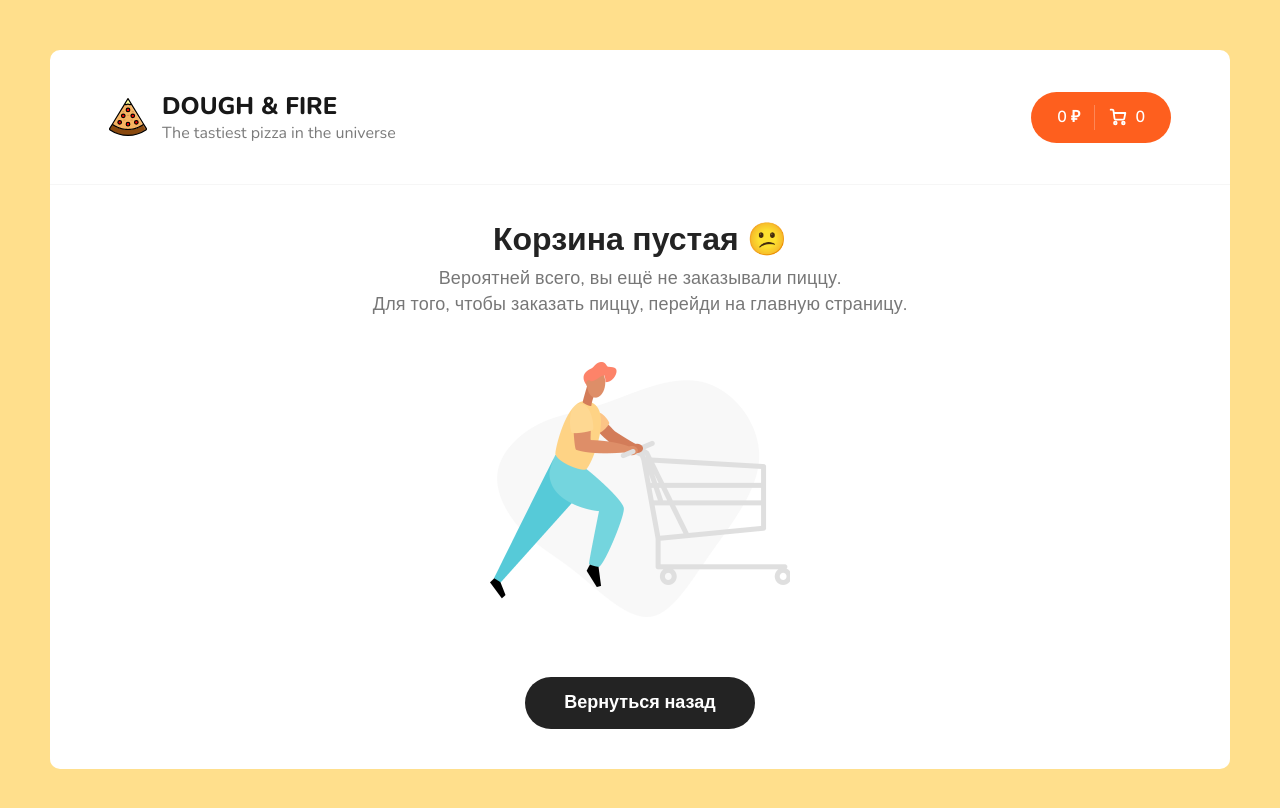
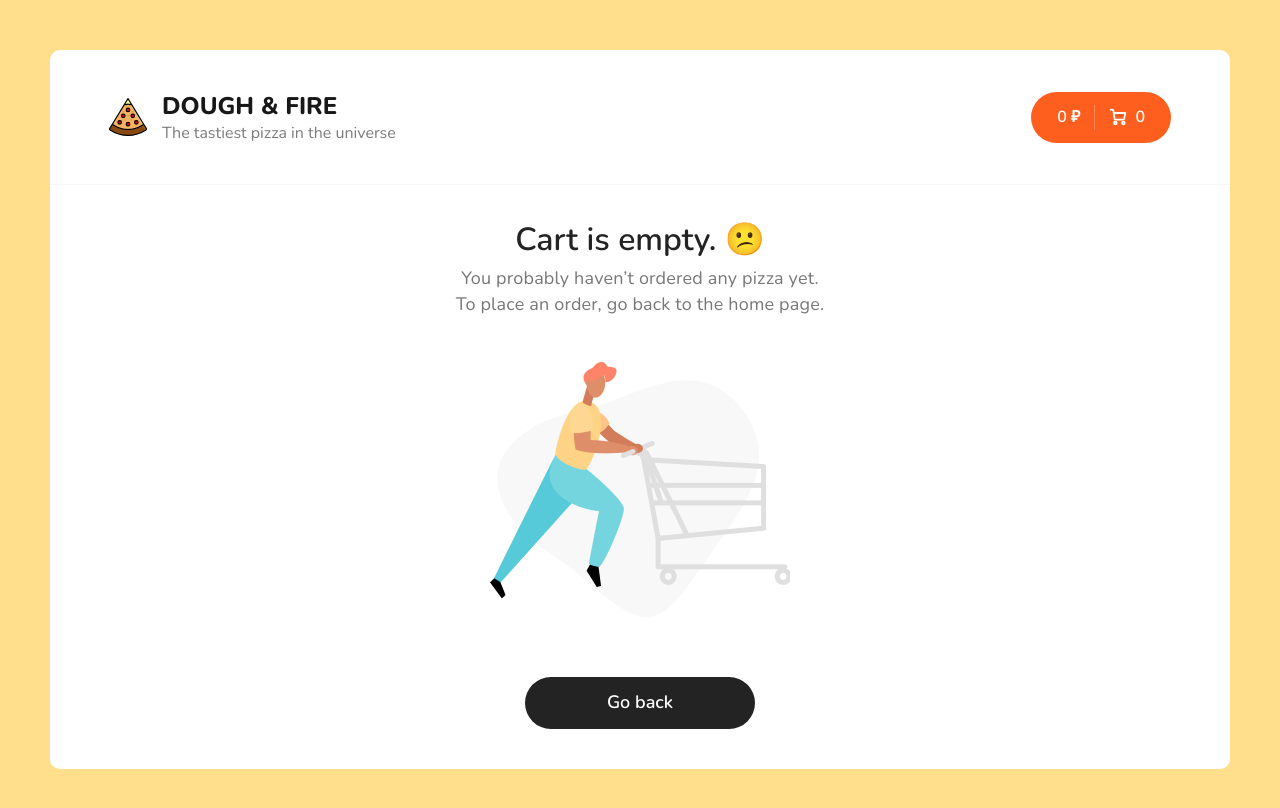
Before and after one commit to ArtKruzhkov/Dough_and_Fire_Pizza, a React (Create React App) app: page /cart in a window 1280 px wide. Shown: the top 808 px of the page. Built offline with nearby package versions, Linux system fonts and the light colour scheme.

Commit message:
translated all components and pages in eng

```diff
--- a/src/components/PizzaBlock.jsx
+++ b/src/components/PizzaBlock.jsx
@@ -62,7 +62,7 @@ function PizzaBlock({ id, title, price, imageUrl, sizes, types }) {
         </ul>
       </div>
       <div className="pizza-block__bottom">
-        <div className="pizza-block__price">от {price} ₽</div>
+        <div className="pizza-block__price">{price} ₽</div>
         <button
           className="button button--outline button--add"
           type="button"
--- a/src/pages/Cart.jsx
+++ b/src/pages/Cart.jsx
@@ -53,7 +53,7 @@ function Cart() {
               strokeLinejoin="round"
             />
           </svg>
-          Корзина
+          Cart
         </h2>
         <div className="cart__clear" onClick={handleClearCart}>
           <svg
@@ -92,7 +92,7 @@ function Cart() {
             />
           </svg>
 
-          <span>Очистить корзину</span>
+          <span>Clear cart</span>
         </div>
       </div>
       <div className="cart__items__container">
@@ -138,10 +138,10 @@ function Cart() {
               />
             </svg>
 
-            <span>Вернуться назад</span>
+            <span>To home page</span>
           </Link>
           <div className="button pay-btn">
-            <span>Оплатить сейчас</span>
+            <span>Pay now</span>
           </div>
         </div>
       </div>
--- a/src/pages/CartEmpty.jsx
+++ b/src/pages/CartEmpty.jsx
@@ -5,21 +5,21 @@ function CartEmpty() {
   return (
     <div className="cart cart--empty">
       <h2>
-        Корзина пустая{' '}
+        Cart is empty.{' '}
         <span role="img" aria-label="confused">
           😕
         </span>
       </h2>
       <p>
-        Вероятней всего, вы ещё не заказывали пиццу.
+        You probably haven’t ordered any pizza yet.
         <br />
-        Для того, чтобы заказать пиццу, перейди на главную страницу.
+        To place an order, go back to the home page.
       </p>
 
       <img src={emptyCart} alt="Empty cart" />
 
       <Link to="/" className="button button--black">
-        <span>Вернуться назад</span>
+        <span>Go back</span>
       </Link>
     </div>
   );
--- a/src/pages/FullPizzaInfo.jsx
+++ b/src/pages/FullPizzaInfo.jsx
@@ -16,14 +16,14 @@ function FullPizzaInfo() {
     }
   }, [dispatch, items]);
 
-  if (loading && !pizza) return <h2>Загрузка…</h2>;
-  if (error) return <p style={{ color: 'red' }}>Ошибка: {String(error.message)}</p>;
+  if (loading && !pizza) return <h2>Loading…</h2>;
+  if (error) return <p style={{ color: 'red' }}>Error: {String(error.message)}</p>;
   if (!pizza) {
     return (
       <div className="full-pizza full-pizza--empty">
-        <h2>Пицца не найдена</h2>
+        <h2>Pizza not found</h2>
         <Link className="button button--black" to="/">
-          <span>На главную</span>
+          <span>back to home page</span>
         </Link>
       </div>
     );
@@ -41,10 +41,10 @@ function FullPizzaInfo() {
         <div className="full-pizza__meta">
           {Array.isArray(pizza.sizes) && (
             <div className="full-pizza__row">
-              <span className="full-pizza__label">Размеры:</span>
+              <span className="full-pizza__label">Sizes:</span>
               <ul className="full-pizza__chips">
                 {pizza.sizes.map((s) => (
-                  <li key={s}>{s} см</li>
+                  <li key={s}>{s} cm</li>
                 ))}
               </ul>
             </div>
@@ -52,7 +52,7 @@ function FullPizzaInfo() {
 
           {Array.isArray(pizza.types) && (
             <div className="full-pizza__row">
-              <span className="full-pizza__label">Тесто:</span>
+              <span className="full-pizza__label">Dough:</span>
               <ul className="full-pizza__chips">
                 {pizza.types.map((t) => (
                   <li key={t}>{t === 0 ? 'thin' : 'traditional'}</li>
@@ -63,12 +63,11 @@ function FullPizzaInfo() {
         </div>
 
         <div className="full-pizza__footer">
-          <div className="full-pizza__price">от {pizza.price} ₽</div>
+          <div className="full-pizza__price">from {pizza.price} ₽</div>
           <div className="full-pizza__actions">
             <Link className="button button--outline" to="/">
-              <span>Назад</span>
+              <span>back to main page</span>
             </Link>
-            {/* сюда позже можно добавить кнопку “В корзину” */}
           </div>
         </div>
       </div>
--- a/src/pages/Home.jsx
+++ b/src/pages/Home.jsx
@@ -29,30 +29,6 @@ function Home() {
     useSelector(selectFilter);
 
   const [searchParams, setSearchParams] = useSearchParams();
-
-  // 1) Инициализация из URL при монтировании
-  useEffect(() => {
-    const cat = Number(searchParams.get('category') ?? 0);
-    const sort = Number(searchParams.get('sortBy') ?? 0);
-    const page = Number(searchParams.get('page') ?? 1);
-    const q = searchParams.get('query') ?? '';
-
-    dispatch(setActiveCategory(Number.isFinite(cat) ? cat : 0));
-    dispatch(setActiveSort(Number.isFinite(sort) ? sort : 0));
-    dispatch(setCurrentPage(Number.isFinite(page) && page > 0 ? page : 1));
-    dispatch(setSearchValue(q));
-  }, [dispatch, searchParams]);
-
-  // 2) Ставим в URL при изменении фильтров/поиска/страницы
-  useEffect(() => {
-    const params = {};
-    if (activeCategory > 0) params.category = String(activeCategory);
-    if (activeSort > 0) params.sortBy = String(activeSort); // 0 — дефолт "popularity"
-    if (currentPage > 1) params.page = String(currentPage);
-    if (searchValue.trim()) params.query = searchValue.trim();
-
-    setSearchParams(params, { replace: true });
-  }, [activeCategory, activeSort, currentPage, searchValue, setSearchParams]);
 
   // Загрузка всех пицц
 
@@ -101,6 +77,30 @@ function Home() {
   //     isCancelled = true;
   //   };
   // }, []);
+
+  // 1) Инициализация из URL при монтировании
+  useEffect(() => {
+    const cat = Number(searchParams.get('category') ?? 0);
+    const sort = Number(searchParams.get('sortBy') ?? 0);
+    const page = Number(searchParams.get('page') ?? 1);
+    const q = searchParams.get('query') ?? '';
+
+    dispatch(setActiveCategory(Number.isFinite(cat) ? cat : 0));
+    dispatch(setActiveSort(Number.isFinite(sort) ? sort : 0));
+    dispatch(setCurrentPage(Number.isFinite(page) && page > 0 ? page : 1));
+    dispatch(setSearchValue(q));
+  }, [dispatch, searchParams]);
+
+  // 2) Ставим в URL при изменении фильтров/поиска/страницы
+  useEffect(() => {
+    const params = {};
+    if (activeCategory > 0) params.category = String(activeCategory);
+    if (activeSort > 0) params.sortBy = String(activeSort); // 0 — дефолт "popularity"
+    if (currentPage > 1) params.page = String(currentPage);
+    if (searchValue.trim()) params.query = searchValue.trim();
+
+    setSearchParams(params, { replace: true });
+  }, [activeCategory, activeSort, currentPage, searchValue, setSearchParams]);
 
   // Обработчики
   const handleChangeCategory = (i) => {
@@ -162,9 +162,7 @@ function Home() {
       <h2 className="content__title">All pizzas</h2>
 
       {error && <p style={{ color: 'red' }}>Error: {error.message}</p>}
-      {!loading && !error && processedPizzas.length === 0 && (
-        <p>Пицца с данным названием не найдена</p>
-      )}
+      {!loading && !error && processedPizzas.length === 0 && <p>No pizza found with that name.</p>}
 
       <div className="content__items">
         {loading
```
